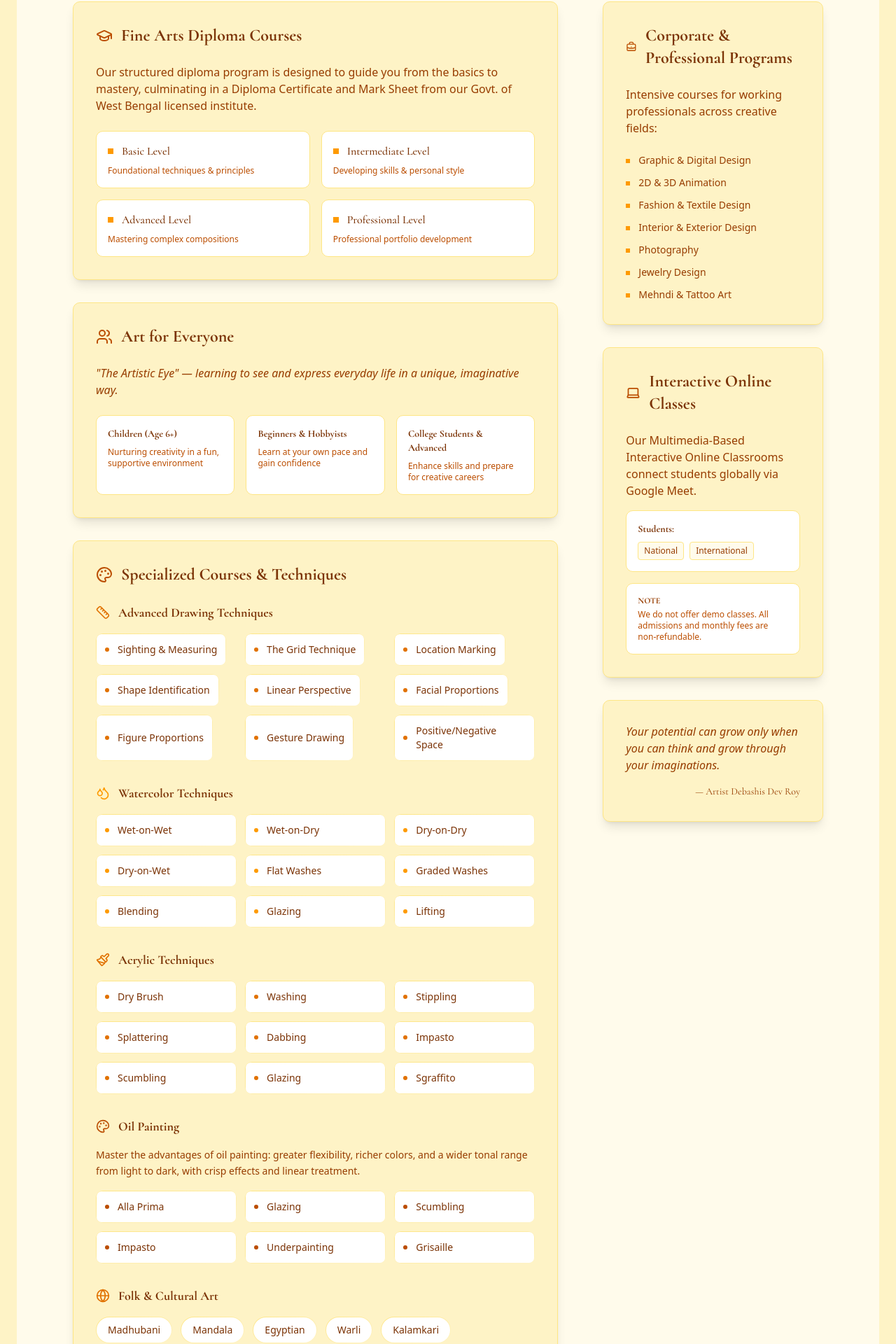
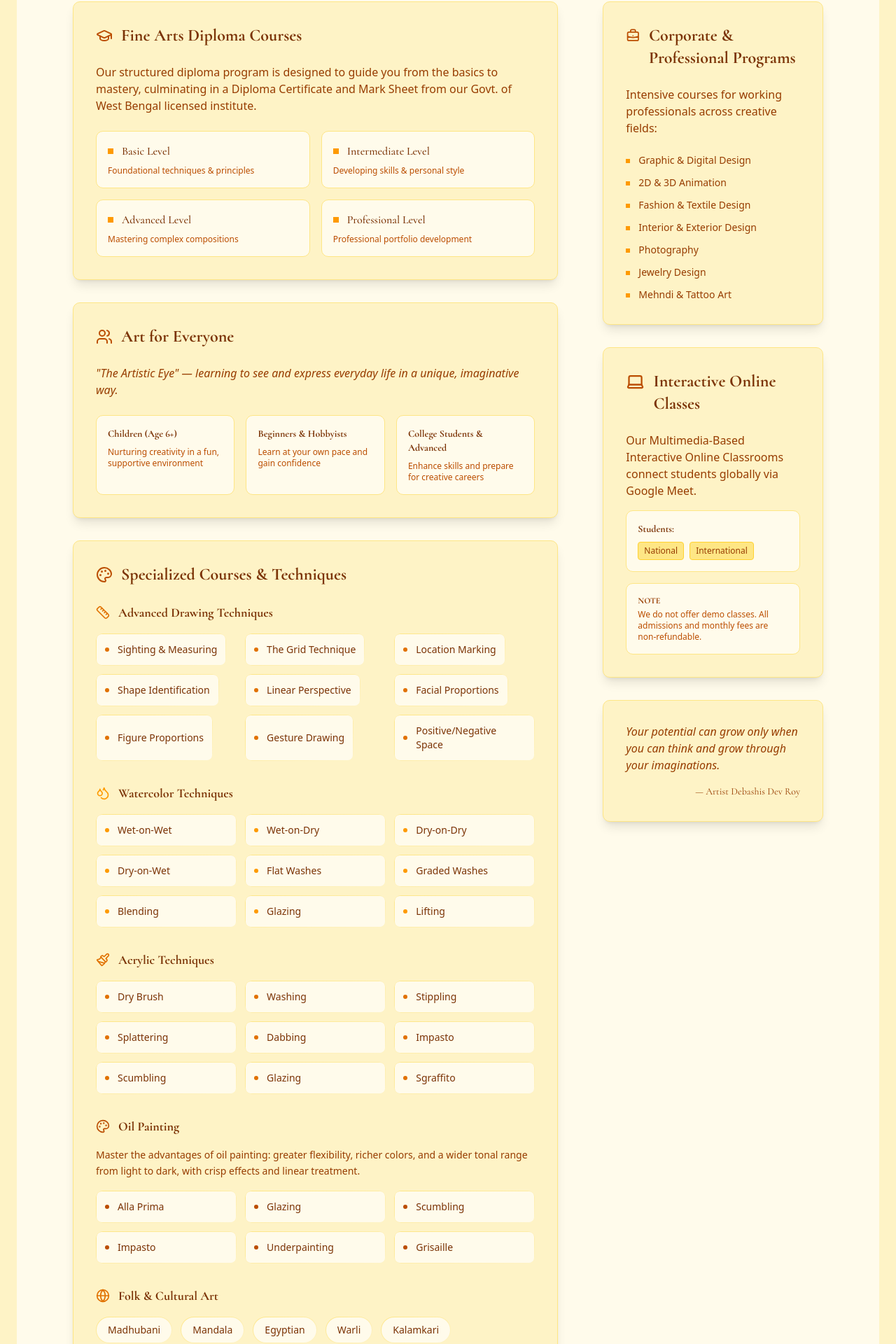
Before and after one commit to cronlab-org/art-school, a Next.js app: page / in a window 1280 px wide. Shown: the part 1367-3287 px from the top of the page at 70% size. Built offline with nearby package versions, Linux system fonts and the light colour scheme; a web font is replaced by a local one.

Commit message:
icon pos

```diff
--- a/components/curriculum/Curriculum.tsx
+++ b/components/curriculum/Curriculum.tsx
@@ -48,7 +48,7 @@ export default function Curriculum(): React.JSX.Element {
                 ].map((level, index) => (
                   <div
                     key={index}
-                    className="border border-amber-200 bg-white p-4 hover:border-amber-400 transition-colors rounded-lg"
+                    className="border border-amber-200 bg-amber-50 p-4 hover:border-amber-400 transition-colors rounded-lg"
                   >
                     <div className="flex items-center">
                       <div className="h-2 w-2 bg-amber-500 mr-3"></div>
@@ -96,7 +96,7 @@ export default function Curriculum(): React.JSX.Element {
                 ].map((item, index) => (
                   <div
                     key={index}
-                    className="bg-white p-4 border border-amber-200 rounded-lg"
+                    className="bg-amber-50 p-4 border border-amber-200 rounded-lg"
                   >
                     <h4 className="font-cormorant text-sm font-bold text-amber-900 mb-2">
                       {item.title}
@@ -139,7 +139,7 @@ export default function Curriculum(): React.JSX.Element {
                         key={index}
                         className="relative group overflow-hidden rounded-lg bg-gradient-to-br from-amber-200 to-amber-100 p-px w-fit"
                       >
-                        <div className="relative z-10 flex items-center p-3 h-full bg-white rounded-[7px] group-hover:bg-amber-50 transition-all duration-300">
+                        <div className="relative z-10 flex items-center p-3 h-full bg-amber-50 rounded-[7px] group-hover:bg-amber-50 transition-all duration-300">
                           <div className="w-1.5 h-1.5 rounded-full bg-amber-600 mr-3 flex-shrink-0"></div>
                           <span className="text-xs sm:text-sm font-medium text-amber-900 group-hover:text-amber-800">
                             {item}
@@ -174,7 +174,7 @@ export default function Curriculum(): React.JSX.Element {
                         key={index}
                         className="relative group overflow-hidden rounded-lg bg-gradient-to-br from-amber-200 to-amber-100 p-px"
                       >
-                        <div className="relative z-10 flex items-center p-3 h-full bg-white rounded-[7px] group-hover:bg-amber-50 transition-all duration-300">
+                        <div className="relative z-10 flex items-center p-3 h-full bg-amber-50 rounded-[7px] group-hover:bg-amber-50 transition-all duration-300">
                           <div className="w-1.5 h-1.5 rounded-full bg-amber-500 mr-3 flex-shrink-0"></div>
                           <span className="text-xs sm:text-sm font-medium text-amber-900 group-hover:text-amber-800">
                             {item}
@@ -209,7 +209,7 @@ export default function Curriculum(): React.JSX.Element {
                         key={index}
                         className="relative group overflow-hidden rounded-lg bg-gradient-to-br from-amber-200 to-amber-100 p-px"
                       >
-                        <div className="relative z-10 flex items-center p-3 h-full bg-white rounded-[7px] group-hover:bg-amber-50 transition-all duration-300">
+                        <div className="relative z-10 flex items-center p-3 h-full bg-amber-50 rounded-[7px] group-hover:bg-amber-50 transition-all duration-300">
                           <div className="w-1.5 h-1.5 rounded-full bg-amber-600 mr-3 flex-shrink-0"></div>
                           <span className="text-xs sm:text-sm font-medium text-amber-900 group-hover:text-amber-800">
                             {item}
@@ -246,7 +246,7 @@ export default function Curriculum(): React.JSX.Element {
                         key={index}
                         className="relative group overflow-hidden rounded-lg bg-gradient-to-br from-amber-200 to-amber-100 p-px"
                       >
-                        <div className="relative z-10 flex items-center p-3 h-full bg-white rounded-[7px] group-hover:bg-amber-50 transition-all duration-300">
+                        <div className="relative z-10 flex items-center p-3 h-full bg-amber-50 rounded-[7px] group-hover:bg-amber-50 transition-all duration-300">
                           <div className="w-1.5 h-1.5 rounded-full bg-amber-700 mr-3 flex-shrink-0"></div>
                           <span className="text-xs sm:text-sm font-medium text-amber-900 group-hover:text-amber-800">
                             {item}
@@ -277,7 +277,7 @@ export default function Curriculum(): React.JSX.Element {
                         key={index}
                         className="relative group overflow-hidden rounded-full bg-gradient-to-br from-amber-200 to-amber-100 p-px"
                       >
-                        <div className="relative z-10 flex items-center px-4 py-2 bg-white rounded-full group-hover:bg-amber-50 transition-all duration-300">
+                        <div className="relative z-10 flex items-center px-4 py-2 bg-amber-50 rounded-full group-hover:bg-amber-50 transition-all duration-300">
                           <span className="text-xs sm:text-sm font-medium text-amber-900 group-hover:text-amber-800">
                             {style}
                           </span>
@@ -295,7 +295,7 @@ export default function Curriculum(): React.JSX.Element {
             <div className="bg-amber-100 p-6 sm:p-8 border border-amber-200 shadow-lg rounded-lg">
               <div className="flex items-center mb-6">
                 <svg
-                  className="h-6 w-6 text-amber-700 mr-3"
+                  className="self-start h-8 w-8 text-amber-700 mr-3"
                   fill="none"
                   stroke="currentColor"
                   viewBox="0 0 24 24"
@@ -335,7 +335,7 @@ export default function Curriculum(): React.JSX.Element {
             </div>
             <div className="bg-amber-100 p-6 sm:p-8 border border-amber-200 shadow-lg rounded-lg">
               <div className="flex items-center mb-6">
-                <Laptop className="h-6 w-6 text-amber-700 mr-3" />
+                <Laptop className="self-start h-8 w-8 text-amber-700 mr-3" />
                 <h3 className="font-cormorant text-xl sm:text-2xl font-bold text-amber-900">
                   Interactive Online Classes
                 </h3>
@@ -345,7 +345,7 @@ export default function Curriculum(): React.JSX.Element {
                 students globally via Google Meet.
               </p>
 
-              <div className="bg-white p-4 border border-amber-200 mb-4 rounded-lg">
+              <div className="bg-amber-50 p-4 border border-amber-200 mb-4 rounded-lg">
                 <h4 className="font-cormorant text-sm font-bold text-amber-900 mb-2">
                   Students:
                 </h4>
@@ -353,7 +353,7 @@ export default function Curriculum(): React.JSX.Element {
                   {["National", "International"].map((type, index) => (
                     <span
                       key={index}
-                      className="text-xs text-amber-800 bg-amber-50 px-2 py-1 rounded border border-amber-200"
+                      className="text-xs text-amber-800 bg-amber-200 px-2 py-1 rounded border border-amber-300"
                     >
                       {type}
                     </span>
@@ -361,7 +361,7 @@ export default function Curriculum(): React.JSX.Element {
                 </div>
               </div>
 
-              <div className="bg-white border border-amber-200 p-4 rounded-lg">
+              <div className="bg-amber-50 border border-amber-200 p-4 rounded-lg">
                 <h4 className="font-cormorant text-xs font-bold text-amber-800 mb-1">
                   NOTE
                 </h4>
```
